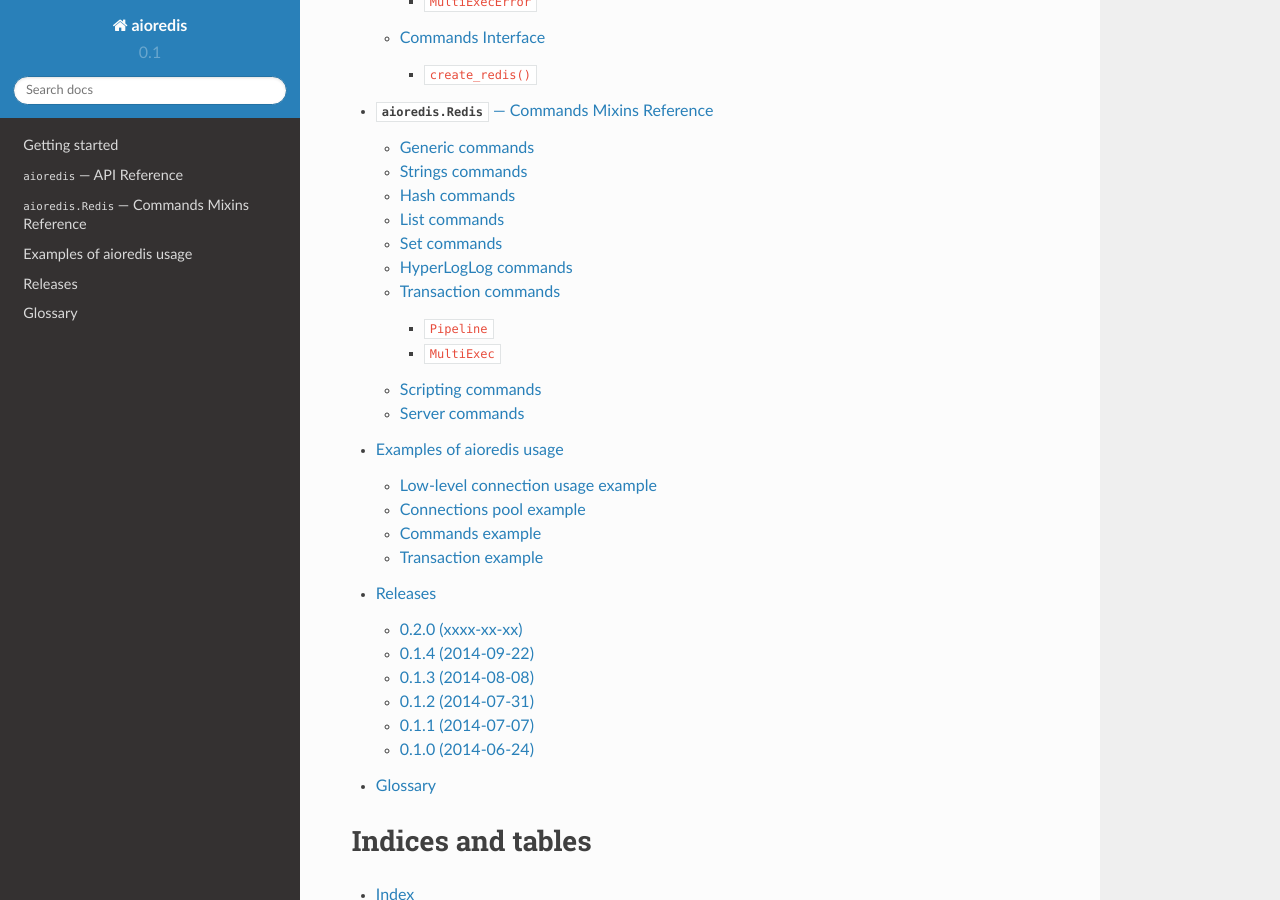
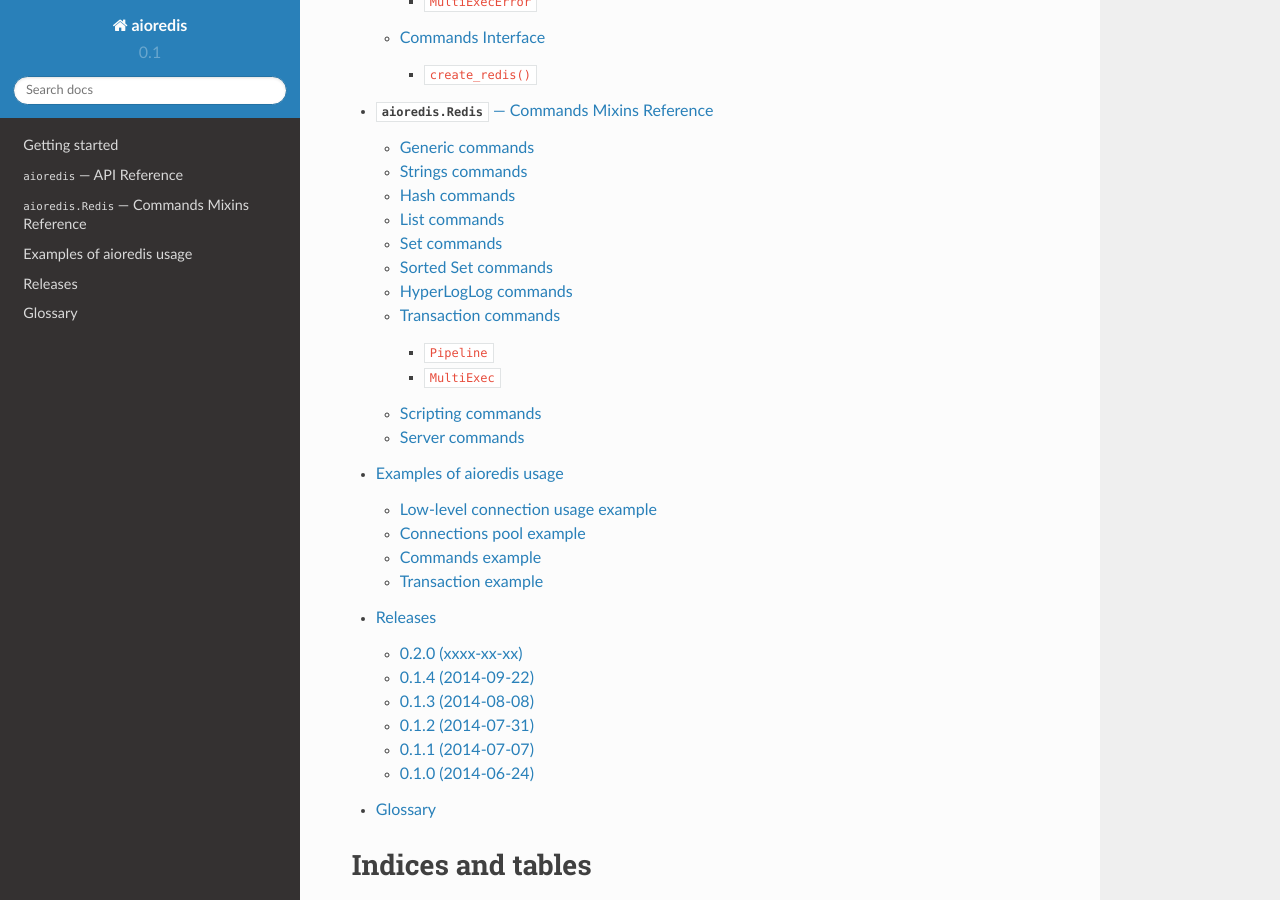
Before and after one commit to aio-libs-abandoned/aioredis-py, a Sphinx documentation site: the page built from docs/index.rst, in a window 1280 px wide and 900 px high, scrolled down 1674 px. Built offline with Sphinx 7.4.7 and the Read the Docs theme 2.0.0, drawn with Linux system fonts in a browser that asks for light colours.

Commit message:
mixins doc updated

```diff
--- a/docs/mixins.rst
+++ b/docs/mixins.rst
@@ -40,6 +40,12 @@
 ------------
 
 .. autoclass:: SetCommandsMixin
+   :members:
+
+Sorted Set commands
+-------------------
+
+.. autoclass:: SortedSetCommandsMixin
    :members:
 
 HyperLogLog commands
```
